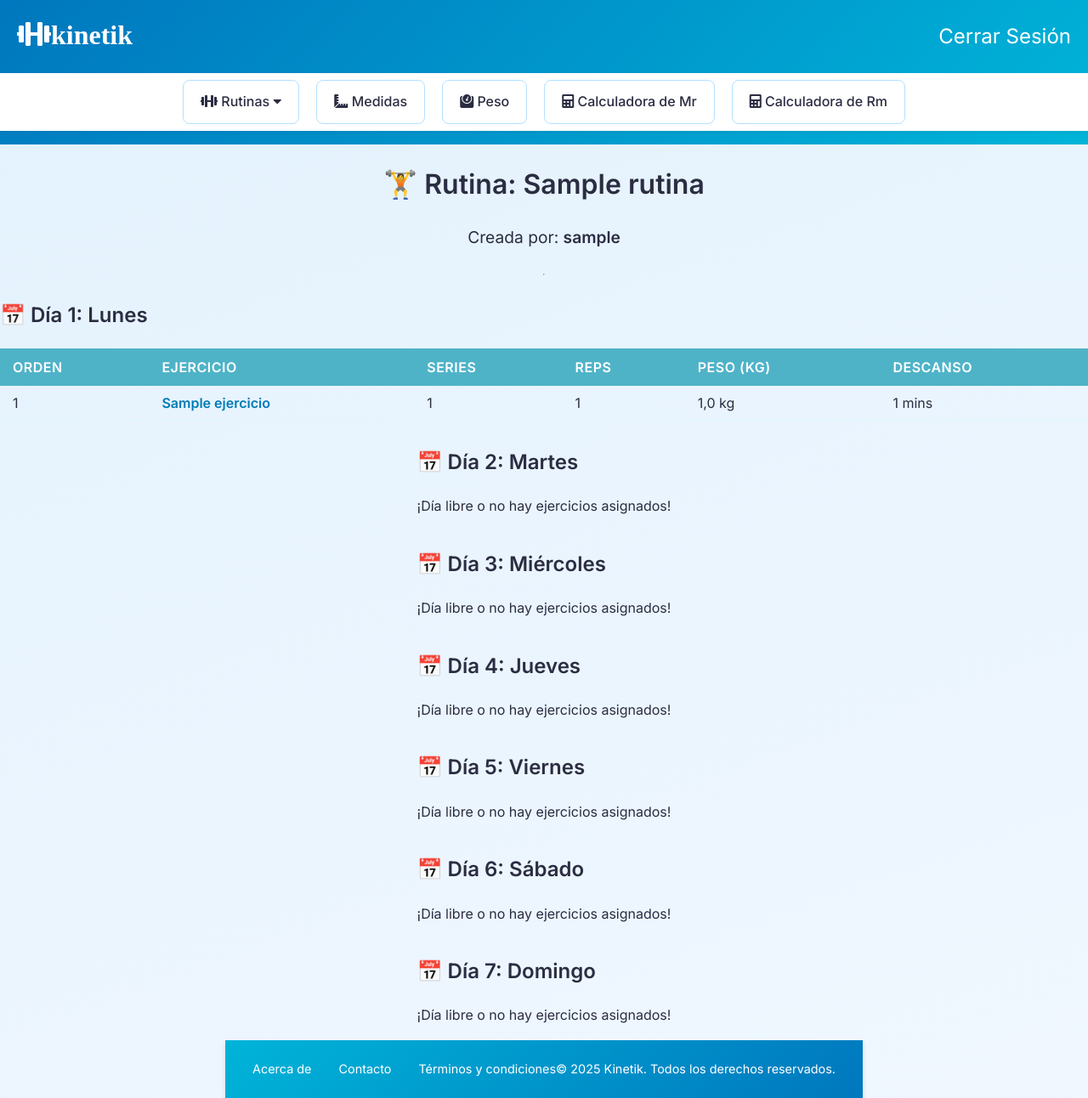
After one commit to DylanBernardi/Kinetik, a Django app: page /rutina/1/ in a window 1280 px wide. The commit adds this page. Shown: the whole page at 85% size. Run offline with Django 5.2, Linux system fonts and the light colour scheme; tables that the repository leaves empty hold one stand-in row (values such as "Sample post").

Commit message:
front de rutinas y pagina de mostrar rutina

```diff
--- a/main/static/css/layouts/navegacion.css
+++ b/main/static/css/layouts/navegacion.css
@@ -91,6 +91,7 @@
   border: 1px solid var(--color-border);
   padding: 0;
   margin: 0;
+  z-index: 1000;
 }
 .main-nav .dropdown-menu a {
   text-decoration: none;
--- a/rutinas/models.py
+++ b/rutinas/models.py
@@ -88,12 +88,17 @@
         verbose_name="Usuario",
     )
 
+    activo = models.BooleanField(
+        default=False,
+        help_text="Indica si esta es la rutina que el usuario está siguiendo actualmente.",
+    )
+
     class Meta:
         verbose_name = "Rutina"
         verbose_name_plural = "Rutinas"
 
     def __str__(self):
-        return self.nombre
+        return f"{self.nombre} ({'Activa' if self.activo else 'Inactiva'})"
 
 
 from django.db import models
--- /dev/null
+++ b/rutinas/static/css/ver_rutina.css
@@ -0,0 +1,69 @@
+h1 {
+  text-align: center;
+}
+
+.nombre {
+  text-align: center;
+  font-size: 1.2rem;
+  margin-top: 0;
+}
+button {
+  margin-bottom: 1rem;
+}
+.main-div {
+  display: flex;
+  flex-direction: column;
+  align-items: center;
+}
+
+.tabla-rutina thead th {
+  background-color: #4fb3c8;
+  color: #ffffff;
+  font-weight: bold;
+  text-align: left;
+  padding: 12px 15px;
+  letter-spacing: 0.5px;
+  text-transform: uppercase;
+  white-space: nowrap;
+}
+
+.tabla-rutina tbody tr td {
+  padding: 10px 15px;
+  border-bottom: 1px solid #e0f7fa;
+}
+
+.tabla-rutina tbody tr:nth-child(even) {
+  background-color: #f7fcff;
+}
+
+.tabla-rutina tbody tr:hover {
+  background-color: #e3f2fd;
+  cursor: pointer;
+}
+
+.tabla-rutina strong {
+  color: #007bb6;
+  font-weight: 600;
+}
+
+.tabla-rutina-responsive {
+  overflow-x: auto;
+  width: 100%;
+  margin: 10px 0;
+}
+
+.tabla-rutina {
+  min-width: 600px;
+  width: auto;
+  border-collapse: collapse;
+}
+
+@media (min-width: 768px) {
+  .tabla-rutina {
+    width: 100vw;
+  }
+
+  .tabla-rutina-responsive {
+    overflow-x: hidden;
+  }
+}
--- /dev/null
+++ b/rutinas/templates/mostrar_rutina.html
@@ -0,0 +1,82 @@
+{% load static %} {% load custom_filters %}
+<head>
+  <meta charset="UTF-8" />
+  <meta name="viewport" content="width=device-width, initial-scale=1.0" />
+  <title>Rutina: {{ rutina.nombre }}</title>
+  <link rel="preconnect" href="https://fonts.googleapis.com" />
+  <link rel="preconnect" href="https://fonts.gstatic.com" crossorigin />
+  <link
+    rel="icon"
+    type="icon"
+    href="{% static 'imagenes/logo.png' %}"
+    class="icon"
+  />
+  <link rel="stylesheet" href="{% static 'css/base/normalize.css' %}" />
+  <link rel="stylesheet" href="{% static 'css/ver_rutina.css' %}" />
+  <link rel="stylesheet" href="{% static 'css/inicio.css' %}" />
+
+  <link
+    href="https://fonts.googleapis.com/css2?family=Inter:wght@400;500;600&family=Montserrat:wght@600&display=swap"
+    rel="stylesheet"
+  />
+  <link
+    rel="stylesheet"
+    href="https://cdnjs.cloudflare.com/ajax/libs/font-awesome/5.15.4/css/all.min.css"
+  />
+</head>
+{% include "layouts/navegacion.html" %}
+
+<div class="main-div">
+  <h1>🏋️ Rutina: {{ rutina.nombre }}</h1>
+  <p class="nombre">
+    Creada por: <strong>{{ rutina.usuario.username }}</strong>
+  </p>
+
+  {% if rutina.usuario == request.user %}
+  <a href="{% url 'editar_rutina' rutina_id=rutina.id %}"
+    ><button>Editar Rutina</button>
+  </a>
+</div>
+
+{% endif %}
+
+<hr />
+
+{% for num_dia, nombre_dia in dias_semana %}
+
+<div class="dia-semana">
+  <h2>📅 Día {{ num_dia }}: {{ nombre_dia }}</h2>
+
+  {% if rutina_agrupada|get_item:num_dia %}
+  <div class="tabla-rutina-responsive">
+    <table class="tabla-rutina">
+      <thead>
+        <tr>
+          <th>Orden</th>
+          <th>Ejercicio</th>
+          <th>Series</th>
+          <th>Reps</th>
+          <th>Peso (kg)</th>
+          <th>Descanso</th>
+        </tr>
+      </thead>
+      <tbody>
+        {% for ej in rutina_agrupada|get_item:num_dia %}
+        <tr>
+          <td>{{ ej.orden }}</td>
+          <td><strong>{{ ej.nombre_ejercicio }}</strong></td>
+          <td>{{ ej.series }}</td>
+          <td>{{ ej.repeticiones }}</td>
+          <td>{{ ej.peso }} kg</td>
+          <td>{{ ej.descanso }} mins</td>
+        </tr>
+        {% endfor %}
+      </tbody>
+    </table>
+  </div>
+  {% else %}
+  <p>¡Día libre o no hay ejercicios asignados!</p>
+  {% endif %}
+</div>
+
+{% endfor %} {% include "layouts/footer.html" %}
--- /dev/null
+++ b/rutinas/templatetags/custom_filters.py
@@ -0,0 +1,10 @@
+# custom_filters.py
+from django import template
+
+register = template.Library()
+
+
+@register.filter
+def get_item(dictionary, key):
+    """Permite acceder a un valor de diccionario usando una clave en el template."""
+    return dictionary.get(key)
--- a/rutinas/urls.py
+++ b/rutinas/urls.py
@@ -4,9 +4,7 @@
 
 urlpatterns = [
     path("mis_rutinas/", views.mis_rutinas, name="mis_rutinas"),
-    path(
-        "rutina/<int:rutina_id>/", views.mostrar_rutina_semanal, name="mostrar_rutina"
-    ),
+    path("rutina/<int:rutina_id>/", views.mostrar_rutina, name="mostrar_rutina"),
     path(
         "eliminar_rutina/<int:rutina_id>/",
         views.eliminar_rutina,
--- a/rutinas/views.py
+++ b/rutinas/views.py
@@ -23,8 +23,54 @@
     return render(request, "mis_rutinas.html", context)
 
 
-def mostrar_rutina_semanal(request, rutina_id):
-    return render(request, "mostrar_rutina_semanal.html")
+def mostrar_rutina(request, rutina_id):
+    # Obtener la rutina, si no existe devuelve 404
+    rutina = get_object_or_404(Rutina, id=rutina_id)
+
+    # Opcional: Control de permisos (solo si quieres que sea privada)
+    # if rutina.usuario != request.user:
+    #     messages.error(request, "No tienes permiso para ver esta rutina.")
+    #     return redirect('mis_rutinas')
+
+    # 1. Obtener todos los detalles de la rutina, ordenados por día y orden
+    # Usamos select_related para traer la info del ejercicio y detalle en una sola consulta
+    detalles_rutina = (
+        RutinaDia.objects.filter(rutina=rutina)
+        .select_related(
+            "detalle_ejercicio__ejercicio"  # Asumiendo que DetalleEjercicio tiene una FK a Ejercicio
+        )
+        .order_by("dia_semana", "orden")
+    )
+
+    # 2. Estructura para agrupar los ejercicios por día
+    # Usaremos defaultdict para inicializar una lista vacía para cada día
+    rutina_agrupada = defaultdict(list)
+
+    for rutina_dia in detalles_rutina:
+        dia_semana_num = rutina_dia.dia_semana
+        detalle = rutina_dia.detalle_ejercicio
+        ejercicio = detalle.ejercicio
+
+        # Agregamos un diccionario con la información relevante para la plantilla
+        rutina_agrupada[dia_semana_num].append(
+            {
+                "nombre_ejercicio": ejercicio.nombre,
+                "peso": detalle.peso,
+                "repeticiones": detalle.repeticiones,
+                "series": detalle.series,
+                "descanso": detalle.descanso,
+                "orden": rutina_dia.orden,
+            }
+        )
+
+    # 3. Preparar el contexto para la plantilla
+    contexto = {
+        "rutina": rutina,
+        "rutina_agrupada": dict(rutina_agrupada),  # Convertir a dict para el template
+        "dias_semana": DIAS_SEMANA,  # Necesario para los encabezados de la tabla (1=Lunes, 2=Martes, etc.)
+    }
+
+    return render(request, "mostrar_rutina.html", contexto)
 
 
 def crear_rutina(request):
```
Also changed, not shown: main/static/js/calendario.js (+97 -57 lines), main/templates/inicio.html (+1 -9 lines), rutinas/static/css/crear_rutinas.css (+32 -5 lines), rutinas/static/js/rutina.js (+4 -4 lines), rutinas/templates/crear_rutina.html (+5 -3 lines), rutinas/migrations/0009_rutina_activo.py (added), rutinas/templatetags/__init__.py (added).
